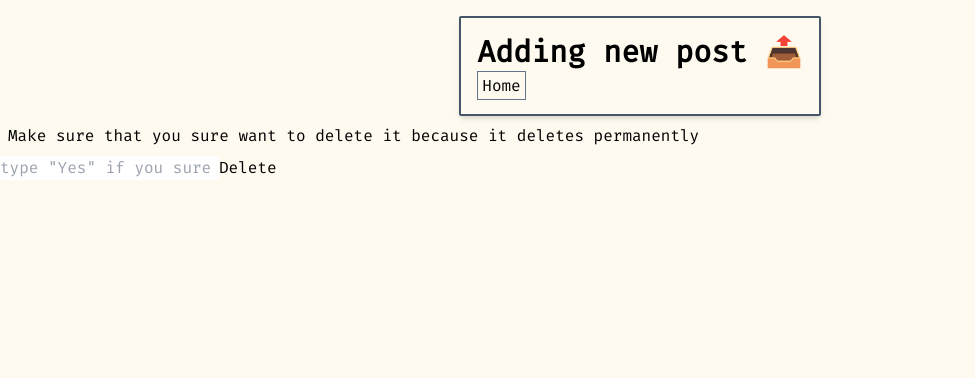
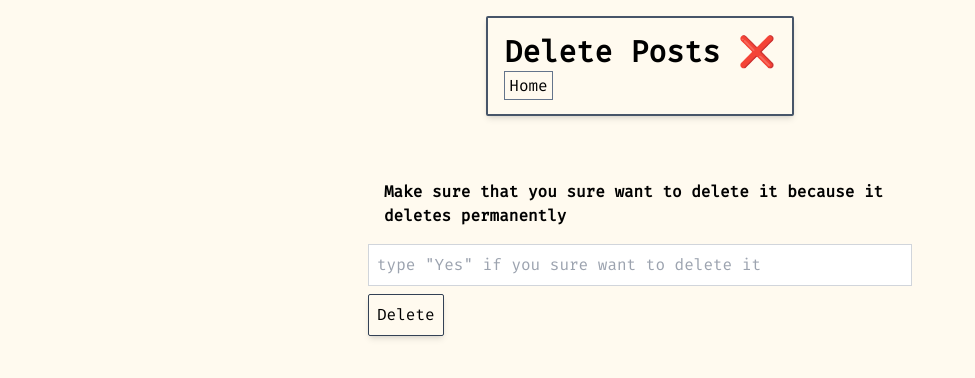
Before and after one commit to alfaruqii/myblog, a Next.js app: page /blog/delete/1 in a window 1280 px wide. Shown: the top 378 px of the page, without its empty margins (0-975 px from the left). Built offline with nearby package versions, Linux system fonts and the light colour scheme.

Commit message:
add condition in notify function

```diff
--- a/app/blog/delete/[id]/page.tsx
+++ b/app/blog/delete/[id]/page.tsx
@@ -10,11 +10,10 @@ type Id = {
 }
 
 type Params = {
-  verification:string,
   id:string
 }
 
-const deletePost = async ({verification,id}:Params) => {
+const deletePost = async ({id}:Params) => {
    const data = await fetch(`http://localhost:3000/api/blog/${id}`,{
     method:"DELETE",
     headers:{
@@ -24,19 +23,19 @@ const deletePost = async ({verification,id}:Params) => {
   return data
 }
 
-async function page({params:specificId}: Id) {
+function page({params:specificId}: Id) {
   const verification = useRef<HTMLInputElement | null>(null)
   const {id} = specificId
   const handleSubmit = async (e:React.FormEvent<HTMLFormElement>) => {
     e.preventDefault()
     if(verification.current.value.toLowerCase() === "yes" && id) {
-      await deletePost({verification:verification.current.value,id})
+      await deletePost({id})
     }
   }
   const notify = () => {
     if(verification.current?.value.toLowerCase() === "yes" && id) {
       return toast(
-        'Succes ✅', {
+        'Delete was succes ✅', {
         position: "top-right",
         autoClose: 5000,
         hideProgressBar: false,
@@ -65,18 +64,20 @@ async function page({params:specificId}: Id) {
       <Toaster/>
       <div className="border-2 border-slate-600 p-4 w-fit mx-auto mt-4 rounded-sm shadow-md">
         <h1 className="font-bold text-3xl mb-1">
-          Adding new post 📤
+          Delete Posts ❌
         </h1>
         <BackHome/>
       </div>
-      <form onSubmit={handleSubmit}>
-        <div className='p-2'>
-          <p>
+      <form onSubmit={handleSubmit} className='flex flex-col w-1/2 p-12 mx-auto'>
+        <div className='p-4 w-fit'>
+          <p className='font-bold'>
             Make sure that you sure want to delete it because it deletes permanently
           </p>
         </div>
-        <input type="text" ref={verification} placeholder='type "Yes" if you sure want to delete it'/>
-        <button onClick={notify} type='submit'>Delete</button>
+        <div>
+          <input className='p-2 w-full border border-gray-300' type="text" ref={verification} placeholder='type "Yes" if you sure want to delete it'/>
+          <button className='w-fit mt-2 p-2 border border-slate-700 rounded-sm shadow-md ' onClick={notify} type='submit'>Delete</button>
+        </div>
       </form>
     </div>
   )
--- a/app/blog/edit/[id]/page.tsx
+++ b/app/blog/edit/[id]/page.tsx
@@ -24,8 +24,10 @@ async function page({params:specificId}:Id) {
   const title = useRef<HTMLInputElement | null>(null)
   const description = useRef<HTMLTextAreaElement | null>(null)
   const {id} = specificId
-  const notify = () => toast(
-    'Succes ✅', {
+  const notify = () => {
+    if(title.current?.value && description.current?.value) {
+      return toast(
+        'Edit was succes ✅', {
         position: "top-right",
         autoClose: 5000,
         hideProgressBar: false,
@@ -35,6 +37,20 @@ async function page({params:specificId}:Id) {
         progress: undefined,
         theme: "light",
       })
+    }else {
+      return toast(
+        'Failed, your input cannot be empty ❌', {
+        position: "top-right",
+        autoClose: 5000,
+        hideProgressBar: false,
+        closeOnClick: true,
+        pauseOnHover: true,
+        draggable: true,
+        progress: undefined,
+        theme: "light",
+      })
+    }
+  }
   const handleSubmit = async (e:React.FormEvent<HTMLFormElement>) => {
     e.preventDefault()
     if(id && title.current?.value && description.current?.value) {
--- a/app/blog/new/page.tsx
+++ b/app/blog/new/page.tsx
@@ -17,8 +17,10 @@ const addNewPost = async ({title,description}:{title:string,description:string})
 function page() {
   const title = useRef<HTMLInputElement | null>(null)
   const description = useRef<HTMLTextAreaElement | null>(null)
-  const notify = () => toast(
-    'Succes ✅', {
+  const notify = () => {
+    if(title.current?.value && description.current?.value) {
+      return toast(
+        'Succes adding new blog ✅', {
         position: "top-right",
         autoClose: 5000,
         hideProgressBar: false,
@@ -28,6 +30,20 @@ function page() {
         progress: undefined,
         theme: "light",
       })
+    }else {
+      return toast(
+        'Failed, your input cannot be empty ❌', {
+        position: "top-right",
+        autoClose: 5000,
+        hideProgressBar: false,
+        closeOnClick: true,
+        pauseOnHover: true,
+        draggable: true,
+        progress: undefined,
+        theme: "light",
+      })
+    }
+  }
   const handleSubmit = async (e:React.FormEvent<HTMLFormElement>) => {
     e.preventDefault()
     if(title.current?.value && description.current?.value) {
```
Lines whose indentation alone changed are shown as unchanged.
